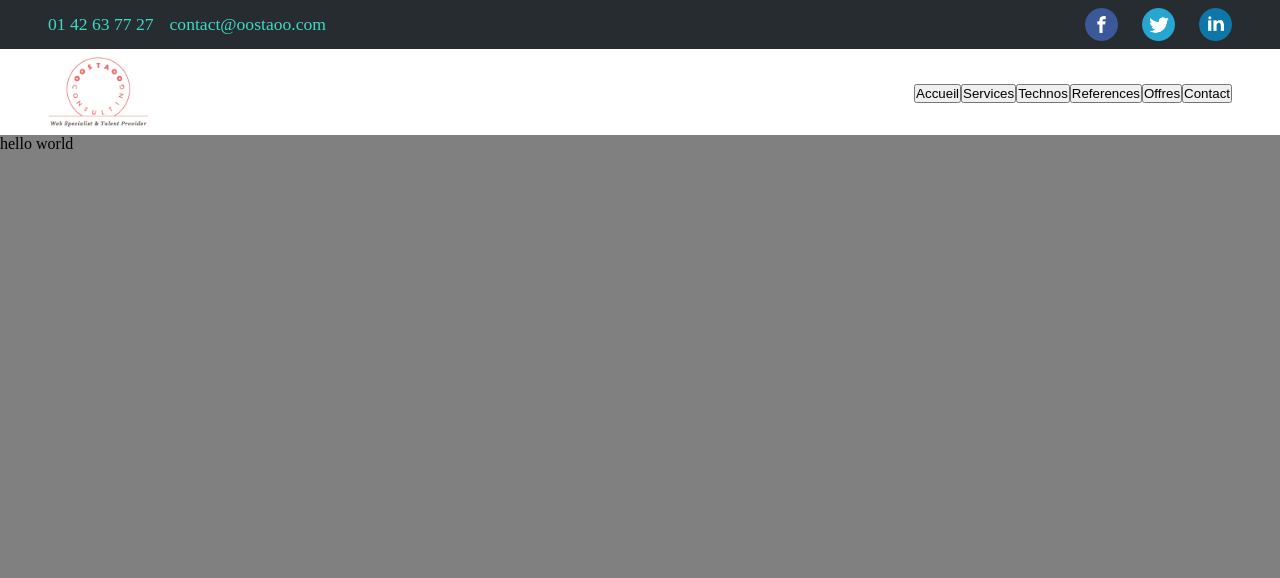
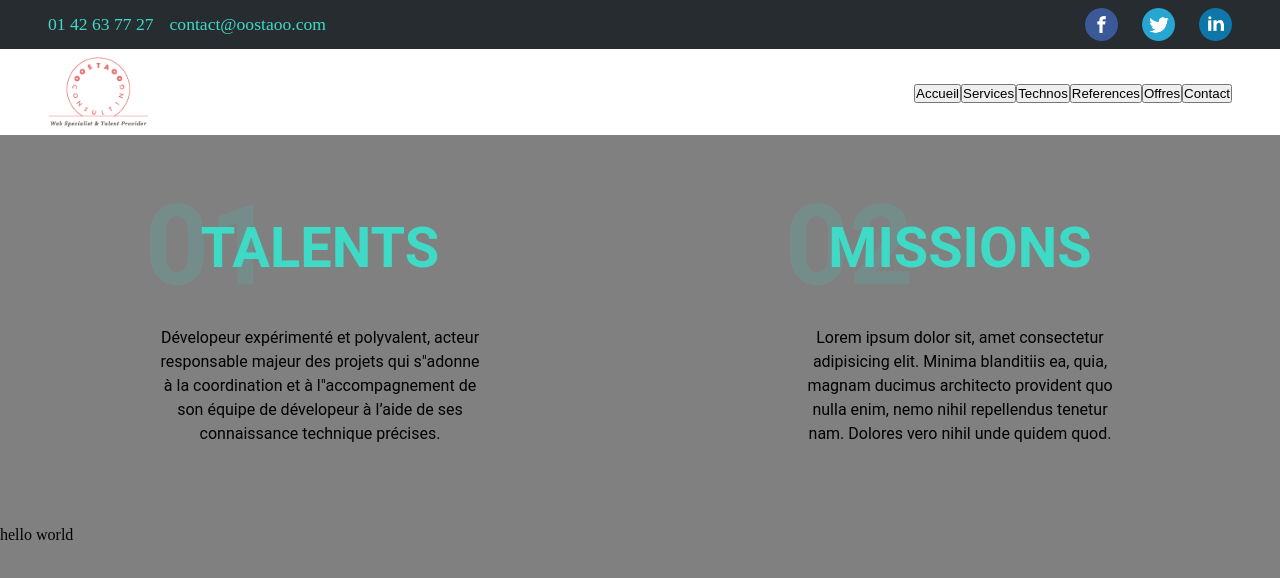
Before and after one commit to jeremielenoir/oostaoo-site, a Next.js app: page / in a window 1280 px wide. Shown: the top 578 px of the page. Built offline with nearby package versions, Linux system fonts and the light colour scheme.

Commit message:
Feature/Intro

```diff
--- /dev/null
+++ b/components/Intro/Intro.module.css
@@ -0,0 +1,47 @@
+.container {
+   font-family: 'Roboto', sans-serif;
+   display: flex;
+   justify-content: space-around;
+   margin: 80px 0;
+}
+
+.subContainer {
+   width: 25%;
+   position: relative;
+   display: flex;
+   gap: 45px;
+   flex-direction: column;
+   align-items: center;
+}
+
+.subContainer h1 {
+   position: absolute;
+   left: -15px;
+   top: -35px;
+   color: #3edac6;
+   opacity: 0.15;
+   font-size: 7rem;
+}
+
+.subContainer h2 {
+   font-size: 3.5rem;
+   color: #3edac6;
+}
+
+.subContainer p {
+   text-align: center;
+   line-height: 1.5;
+}
+
+@media screen and (max-width: 600px) {
+   .container {
+      flex-direction: column;
+      align-items: center;
+      gap: 40px;
+   }
+
+   .subContainer {
+      width: 100%;
+      padding: 0 10px;
+   }
+}
--- /dev/null
+++ b/components/Intro/Intro.tsx
@@ -0,0 +1,30 @@
+import React from 'react';
+
+import styles from './Intro.module.css';
+
+const Intro = () => {
+   return (
+      <div className={styles.container}>
+         <div className={styles.subContainer}>
+            <h1>01</h1>
+            <h2>TALENTS</h2>
+            <p>
+               Dévelopeur expérimenté et polyvalent, acteur responsable majeur des projets qui
+               s&quot;adonne à la coordination et à l&quot;accompagnement de son équipe de
+               dévelopeur à l’aide de ses connaissance technique précises.
+            </p>
+         </div>
+         <div className={styles.subContainer}>
+            <h1>02</h1>
+            <h2>MISSIONS</h2>
+            <p>
+               Lorem ipsum dolor sit, amet consectetur adipisicing elit. Minima blanditiis ea, quia,
+               magnam ducimus architecto provident quo nulla enim, nemo nihil repellendus tenetur
+               nam. Dolores vero nihil unde quidem quod.
+            </p>
+         </div>
+      </div>
+   );
+};
+
+export default Intro;
--- a/pages/index.tsx
+++ b/pages/index.tsx
@@ -1,6 +1,7 @@
-import Nav from "@/components/nav/Nav.tsx";
-import Head from "next/head";
-import styles from "./Home.module.css";
+import Intro from '@/components/Intro/Intro';
+import Nav from '@/components/nav/Nav';
+import Head from 'next/head';
+import styles from './Home.module.css';
 
 export default function Home() {
    return (
@@ -13,6 +14,7 @@ export default function Home() {
          </Head>
          <main className={styles.main}>
             <Nav />
+            <Intro />
             hello world
          </main>
       </>
```
Lines whose indentation alone changed are shown as unchanged.
